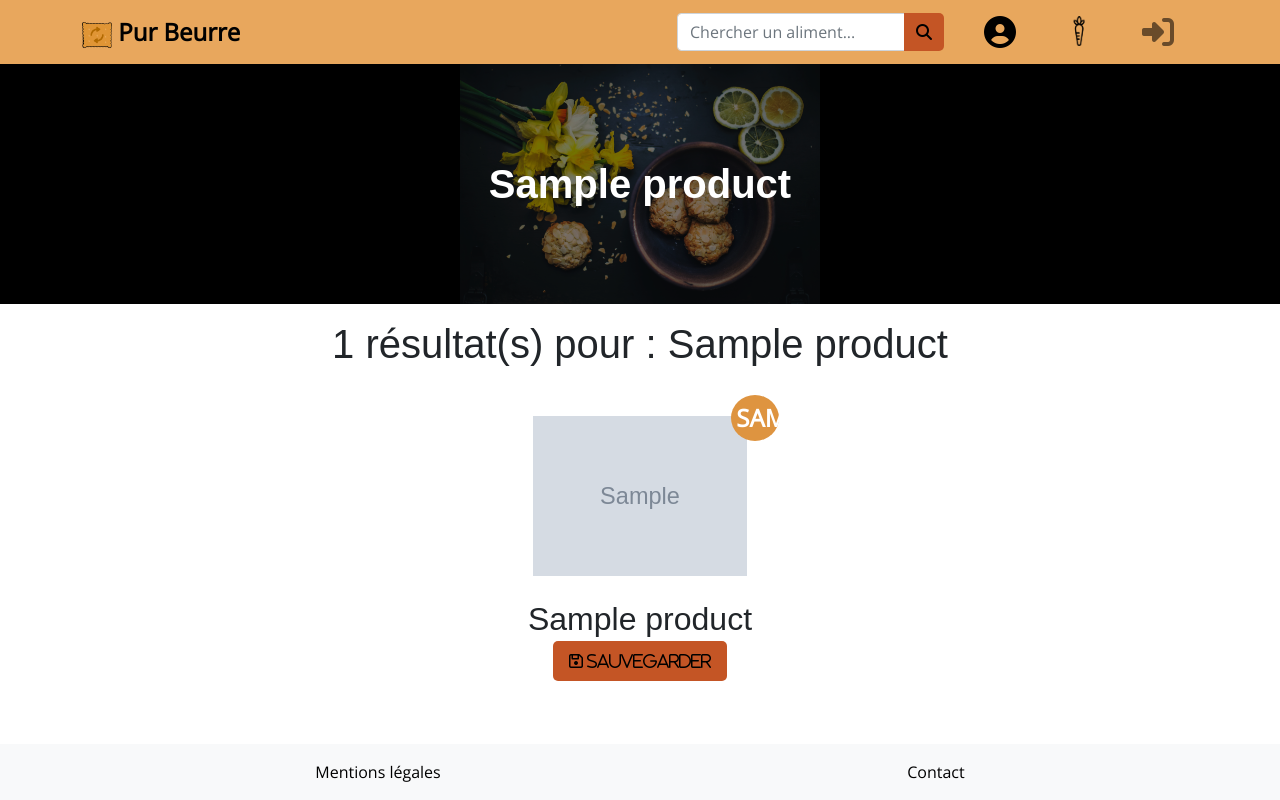
After one commit to Shriukan33/P11_amelioration, a Django app: a page that uses src/pur_beurre/product_lookup/templates/product_lookup/product_lookup_by_name.html in a window 1280 px wide. The commit adds this page. Run offline with Django 3.2, Linux system fonts and the light colour scheme; tables that the repository leaves empty hold one stand-in row (values such as "Sample post"); grey boxes marked "Sample" are stand-in pictures; some libraries are stand-ins or nearby versions; some web fonts are replaced.

Commit message:
Add a search by name feature
This feature allow users to look for products that include in their
names a list of terms.

```diff
--- /dev/null
+++ b/src/pur_beurre/product_lookup/templates/product_lookup/product_lookup_by_name.html
@@ -0,0 +1,51 @@
+{% extends 'product_lookup/product_lookup_results.html' %}
+
+{% block appcontent %}
+
+{% if alternatives %}
+
+<header style="background-color: black;">
+    <div class="container position-relative">
+        <div id="search-results-header" class="d-flex flex-column">
+        </div>
+        <h1 id="search-results-header-text" class="d-flex m-auto position-absolute justify-content-center">
+            {{ searched_product }}
+        </h1>
+    </div>
+</header>
+<h1 class="d-flex justify-content-center mx-auto mt-3 text-center">{{alternatives|length}} résultat(s) pour : {{searched_product}}</h1>
+{% endif %}
+
+<section id="results" class="d-flex col-10 col-md-8 flex-wrap justify-content-around mx-auto">
+{% for product in alternatives %}
+    <div class="d-flex col-10 col-md-4 flex-column mt-3 p-4 position-relative">
+        <div>
+            <img src="{{product.product_image}}" alt="{{product.product_name}}" class="result-img d-flex m-auto img-fluid">
+            <div class="nutriscore-badge nutriscore-{{product.product_nutriscore}}">{{product.product_nutriscore}}</div>
+        </div>
+        <h2 class="my-3 py-2 text-center">{{product.product_name}}</h2>
+        <button id="product_add_{{ product.id }}" class="d-flex save-btn" name="save_button">
+            <span class="mx-auto">
+                {% if not user.is_authenticated %}
+                    <a href="{% url 'authentification:login'%}">
+                {% else %}
+                    <a href='#'>
+                {% endif %}
+                <i class="fa fa-floppy-o" aria-hidden="true">&nbsp;Sauvegarder</i>
+                </a>
+            </span>
+        </button>
+        <button id="product_remove_{{ product.id }}" class="save-btn remove" name="remove_button" style="display: none">
+            <span class="mx-auto">
+                <a href='#'>
+                    <i class="fa fa-trash-o" aria-hidden="true">&nbsp;Supprimer</i>
+                </a>
+            </span>
+        </button>
+    </div>
+{% empty %}
+    <p>Aucun résultat pour "{{product_name}}"</p>
+{% endfor %}
+</section>
+
+{% endblock appcontent %}
--- a/src/pur_beurre/product_lookup/templates/product_lookup/product_lookup_results.html
+++ b/src/pur_beurre/product_lookup/templates/product_lookup/product_lookup_results.html
@@ -16,6 +16,9 @@
         </header>
         <h1 class="d-flex justify-content-center mx-auto mt-3 text-center">{{alternatives|length}} résultat(s) pour : {{product_name}}</h1>
     {% endif %}
+    <div class="d-flex justify-content-center mx-auto mt-3 text-center">
+        <a href="{% url "product_lookup:product_lookup_by_name" product_name %}">Afficher les produits contenant "{{product_name}}"</a>
+    </div>
 
     <section id="results" class="d-flex col-10 col-md-8 flex-wrap justify-content-around mx-auto">
         {% for product in alternatives %}
--- a/src/pur_beurre/product_lookup/urls.py
+++ b/src/pur_beurre/product_lookup/urls.py
@@ -1,6 +1,6 @@
 from django.urls import path
 from .views import (ProductLookupView, ProductLookupResultsView, FavoritesView,
-                    ProductDetails, favorite_click)
+                    ProductDetails, favorite_click, ProductLookupByNameView)
 
 app_name = 'product_lookup'
 
@@ -8,6 +8,8 @@ urlpatterns = [
     path('', ProductLookupView.as_view(), name='product_lookup'),
     path('search/<str:product_name>', ProductLookupResultsView.as_view(),
          name='product_lookup_results'),
+    path('product-list/<str:product_name>', ProductLookupByNameView.as_view(),
+         name='product_lookup_by_name'),
     path('my-favorites/', FavoritesView.as_view(), name='my_favorites'),
     path('details/<int:pk>/', ProductDetails.as_view(),
          name='product_details'),
--- a/src/pur_beurre/product_lookup/views.py
+++ b/src/pur_beurre/product_lookup/views.py
@@ -62,6 +62,45 @@ class ProductLookupResultsView(TemplateView):
         return context
 
 
+class ProductLookupByNameView(TemplateView):
+    """This view allows the user to lookup a product using its name"""
+
+    template_name = 'product_lookup/product_lookup_by_name.html'
+
+    def get_context_data(self, **kwargs) -> dict:
+
+        context = super().get_context_data(**kwargs)
+        product_name = kwargs['product_name']
+        context["searched_product"] = product_name
+        list_of_terms = product_name.split()
+
+        # Get the products that contain the searched term
+        searched_product = Products.objects.filter(
+            product_name__icontains=list_of_terms[0]
+            ).order_by('product_nutriscore')
+
+        # To have a search where "a b" is equal to "b a", we
+        # filter to query by term so the order isn't important.
+        # example : "chocolat noisette" is the same as "noisette chocolat"
+        # Without this filtering, if the product was
+        # named "Granola noisette chocolat" and the search term
+        # was "chocolat noisette", the product wouldn't be found.
+        for term in list_of_terms:
+            searched_product = searched_product.filter(
+                product_name__icontains=term)
+
+        context['alternatives'] = searched_product
+
+        # Get the list of products ids that the user has already
+        # added to his favorites
+        if self.request.user.is_authenticated:
+            user_favorites = self.request.user.favorites_set.all()
+            fav_id_list = [favorite.product.id for favorite in user_favorites]
+            context['favorites_id_list'] = fav_id_list
+
+        return context
+
+
 def favorite_click(request, *args, **kwargs):
     """
     This method is called when the user clicks on the favorite button.
```
